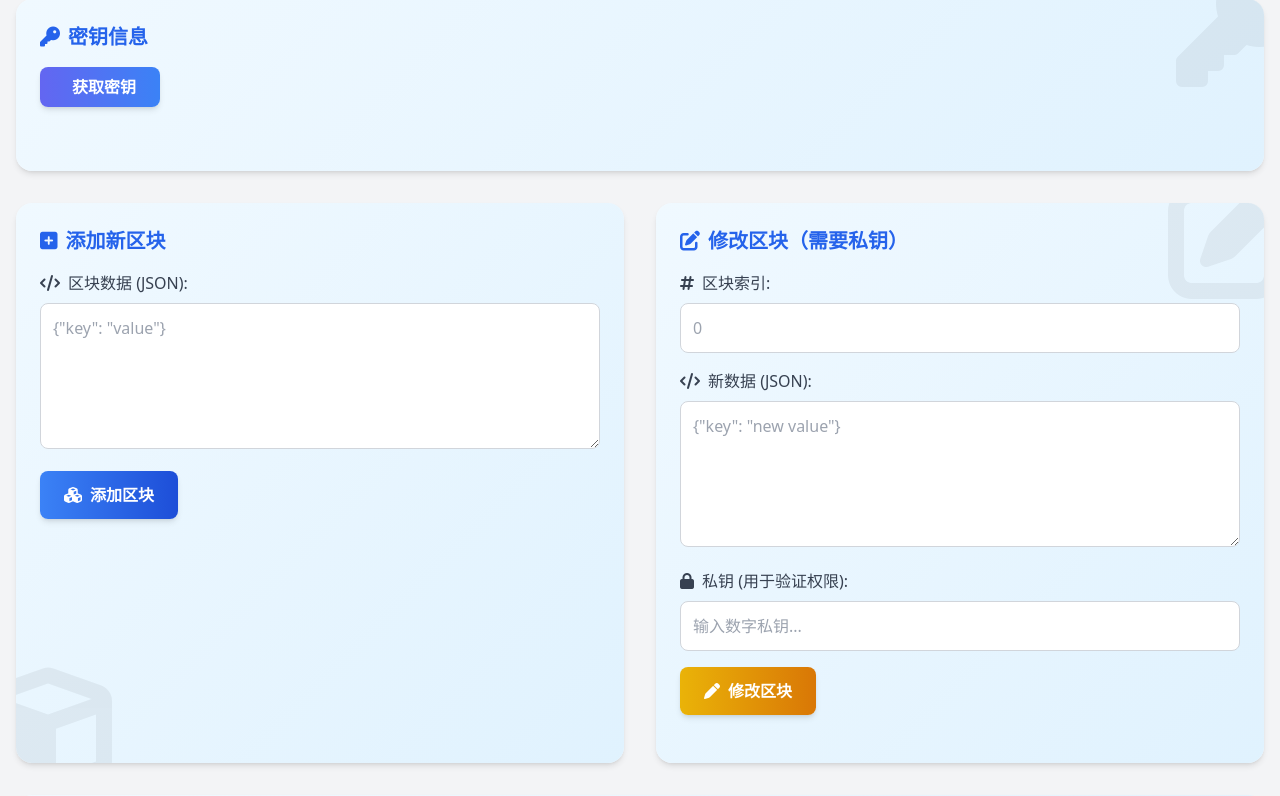
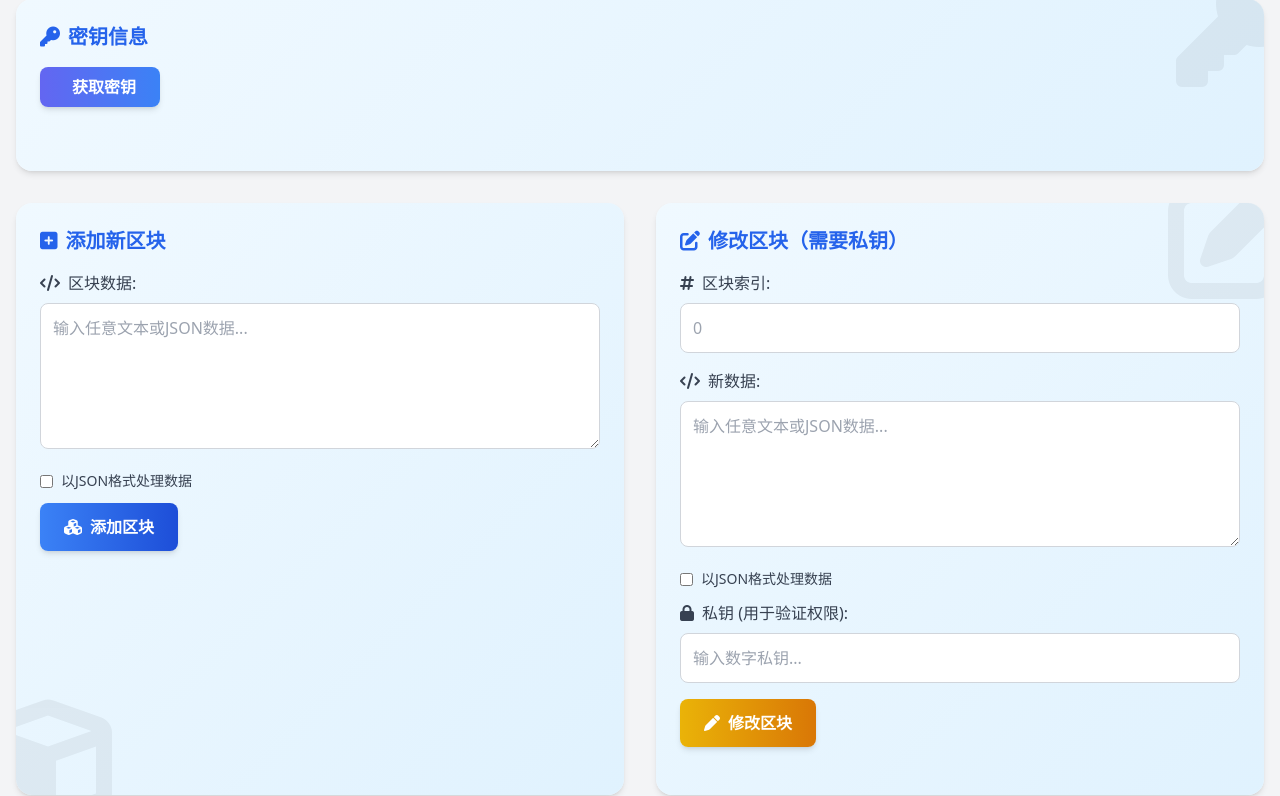
Before and after one commit to coperlm/Revisable_Blockchain_Demo, a Flask app: page / in a window 1280 px wide. Shown: the part 453-1249 px from the top of the page. Run offline with Flask 2, Linux system fonts and the light colour scheme; some libraries are stand-ins or nearby versions.

Commit message:
将区块输入从json改为任意格式；去除了自动复制私钥功能

```diff
--- a/templates/index.html
+++ b/templates/index.html
@@ -200,9 +200,15 @@
                 </h2>
                 <div class="mb-4">
                     <label for="blockData" class="block text-gray-700 dark:text-gray-300 mb-2 flex items-center">
-                        <i class="fas fa-code mr-2"></i>区块数据 (JSON):
+                        <i class="fas fa-code mr-2"></i>区块数据:
                     </label>
-                    <textarea id="blockData" rows="5" class="w-full border border-gray-300 dark:border-gray-600 rounded-lg p-3 focus:ring-2 focus:ring-blue-500 focus:border-transparent transition-all duration-300 bg-white dark:bg-gray-700" placeholder='{"key": "value"}'></textarea>
+                    <textarea id="blockData" rows="5" class="w-full border border-gray-300 dark:border-gray-600 rounded-lg p-3 focus:ring-2 focus:ring-blue-500 focus:border-transparent transition-all duration-300 bg-white dark:bg-gray-700" placeholder="输入任意文本或JSON数据..."></textarea>
+                </div>
+                <div class="mb-3">
+                    <div class="flex items-center">
+                        <input type="checkbox" id="isJsonData" class="mr-2">
+                        <label for="isJsonData" class="text-gray-700 dark:text-gray-300 text-sm">以JSON格式处理数据</label>
+                    </div>
                 </div>
                 <button id="mineButton" class="bg-gradient-to-r from-blue-500 to-blue-700 hover:from-blue-600 hover:to-blue-800 text-white font-bold py-3 px-6 rounded-lg shadow-md hover:shadow-lg transition-all duration-300 flex items-center">
                     <i class="fas fa-cubes mr-2"></i>
@@ -228,9 +234,15 @@
                 </div>
                 <div class="mb-4">
                     <label for="newData" class="block text-gray-700 dark:text-gray-300 mb-2 flex items-center">
-                        <i class="fas fa-code mr-2"></i>新数据 (JSON):
+                        <i class="fas fa-code mr-2"></i>新数据:
                     </label>
-                    <textarea id="newData" rows="5" class="w-full border border-gray-300 dark:border-gray-600 rounded-lg p-3 focus:ring-2 focus:ring-yellow-500 focus:border-transparent transition-all duration-300 bg-white dark:bg-gray-700" placeholder='{"key": "new value"}'></textarea>
+                    <textarea id="newData" rows="5" class="w-full border border-gray-300 dark:border-gray-600 rounded-lg p-3 focus:ring-2 focus:ring-yellow-500 focus:border-transparent transition-all duration-300 bg-white dark:bg-gray-700" placeholder="输入任意文本或JSON数据..."></textarea>
+                </div>
+                <div class="mb-3">
+                    <div class="flex items-center">
+                        <input type="checkbox" id="isJsonNewData" class="mr-2">
+                        <label for="isJsonNewData" class="text-gray-700 dark:text-gray-300 text-sm">以JSON格式处理数据</label>
+                    </div>
                 </div>
                 <div class="mb-4">
                     <label for="privateKeyInput" class="block text-gray-700 dark:text-gray-300 mb-2 flex items-center">
@@ -341,6 +353,14 @@
             }
         }
 
+        // 格式化区块数据显示
+        function formatBlockData(data) {
+            if (typeof data === 'object' && data !== null) {
+                return JSON.stringify(data, null, 2);
+            }
+            return String(data);
+        }
+
         // 渲染区块链可视化
         function renderBlockchainVisual(chain) {
             const container = document.getElementById('blockchainVisual');
@@ -361,6 +381,16 @@
                 const blockColor = i === 0 ? 'from-green-500 to-green-700' : 'from-blue-500 to-blue-700';
                 const arrowHtml = i > 0 ? `<div class="flex-shrink-0 w-12 text-center text-blue-500 dark:text-blue-400"><i class="fas fa-long-arrow-alt-right"></i></div>` : '';
 
+                // 准备数据显示，无论是字符串还是对象
+                let dataPreview;
+                if (typeof block.data === 'object') {
+                    dataPreview = JSON.stringify(block.data).slice(0, 20) +
+                                 (JSON.stringify(block.data).length > 20 ? '...' : '');
+                } else {
+                    dataPreview = String(block.data).slice(0, 20) +
+                                 (String(block.data).length > 20 ? '...' : '');
+                }
+
                 html += `
                     ${arrowHtml}
                     <div class="block-node flex-shrink-0 animate__animated animate__fadeIn">
@@ -370,7 +400,7 @@
                             </div>
                             <div class="font-bold text-lg mb-1">块 #${block.index}</div>
                             <div class="text-xs opacity-80">
-                                <div class="truncate">${JSON.stringify(block.data).slice(0, 20)}${JSON.stringify(block.data).length > 20 ? '...' : ''}</div>
+                                <div class="truncate">${dataPreview}</div>
                                 <div class="mt-1">哈希:</div>
                                 <div class="truncate font-mono text-xs">${block.hash.slice(0, 10)}...</div>
                             </div>
@@ -407,7 +437,7 @@
                         ${new Date(block.timestamp).toLocaleString()}
                     </td>
                     <td class="py-3 px-4 border-b dark:border-gray-700">
-                        <pre class="whitespace-pre-wrap bg-gray-50 dark:bg-gray-700 p-2 rounded-md text-sm overflow-auto max-h-32">${JSON.stringify(block.data, null, 2)}</pre>
+                        <pre class="whitespace-pre-wrap bg-gray-50 dark:bg-gray-700 p-2 rounded-md text-sm overflow-auto max-h-32">${formatBlockData(block.data)}</pre>
                     </td>
                     <td class="py-3 px-4 border-b dark:border-gray-700">
                         <div class="font-mono text-xs bg-gray-50 dark:bg-gray-700 p-2 rounded-md overflow-auto max-w-xs">${block.previous_hash || '无'}</div>
@@ -425,16 +455,21 @@
         // 添加新区块
         async function mineBlock() {
             const dataField = document.getElementById('blockData');
+            const isJsonCheckbox = document.getElementById('isJsonData');
             const statusField = document.getElementById('mineStatus');
 
             try {
-                let blockData;
+                let blockData = dataField.value;
+
+                // 如果勾选了JSON格式，尝试解析JSON
+                if (isJsonCheckbox.checked) {
                     try {
-                    blockData = JSON.parse(dataField.value);
+                        blockData = JSON.parse(blockData);
                     } catch (e) {
-                    statusField.innerHTML = '<i class="fas fa-times-circle mr-1"></i> 请输入有效的JSON数据';
+                        statusField.innerHTML = '<i class="fas fa-times-circle mr-1"></i> JSON格式无效，请检查';
                         statusField.className = 'ml-2 text-red-600 dark:text-red-400 animate__animated animate__shakeX';
                         return;
+                    }
                 }
 
                 statusField.innerHTML = '<span class="loading"></span> 处理中...';
@@ -470,6 +505,7 @@
         async function modifyBlock() {
             const indexField = document.getElementById('blockIndex');
             const dataField = document.getElementById('newData');
+            const isJsonCheckbox = document.getElementById('isJsonNewData');
             const privateKeyField = document.getElementById('privateKeyInput');
             const statusField = document.getElementById('modifyStatus');
 
@@ -481,13 +517,17 @@
                     return;
                 }
 
-                let newData;
+                let newData = dataField.value;
+
+                // 如果勾选了JSON格式，尝试解析JSON
+                if (isJsonCheckbox.checked) {
                     try {
-                    newData = JSON.parse(dataField.value);
+                        newData = JSON.parse(newData);
                     } catch (e) {
-                    statusField.innerHTML = '<i class="fas fa-times-circle mr-1"></i> 请输入有效的JSON数据';
+                        statusField.innerHTML = '<i class="fas fa-times-circle mr-1"></i> JSON格式无效，请检查';
                         statusField.className = 'ml-2 text-red-600 dark:text-red-400 animate__animated animate__shakeX';
                         return;
+                    }
                 }
 
                 const privateKey = privateKeyField.value.trim();
@@ -553,8 +593,7 @@
                     publicKeyField.textContent = result.public_key;
                     privateKeyField.textContent = result.private_key;
 
-                    // 自动填充修改区块表单中的私钥，保持完整格式
-                    document.getElementById('privateKeyInput').value = result.private_key;
+                    // 移除自动填充私钥的功能
                 } else {
                     statusField.innerHTML = `<i class="fas fa-times-circle mr-1"></i> ${result.message || '获取密钥失败'}`;
                     statusField.className = 'ml-2 text-red-600 dark:text-red-400 animate__animated animate__shakeX';
```
Lines whose indentation alone changed are shown as unchanged.
